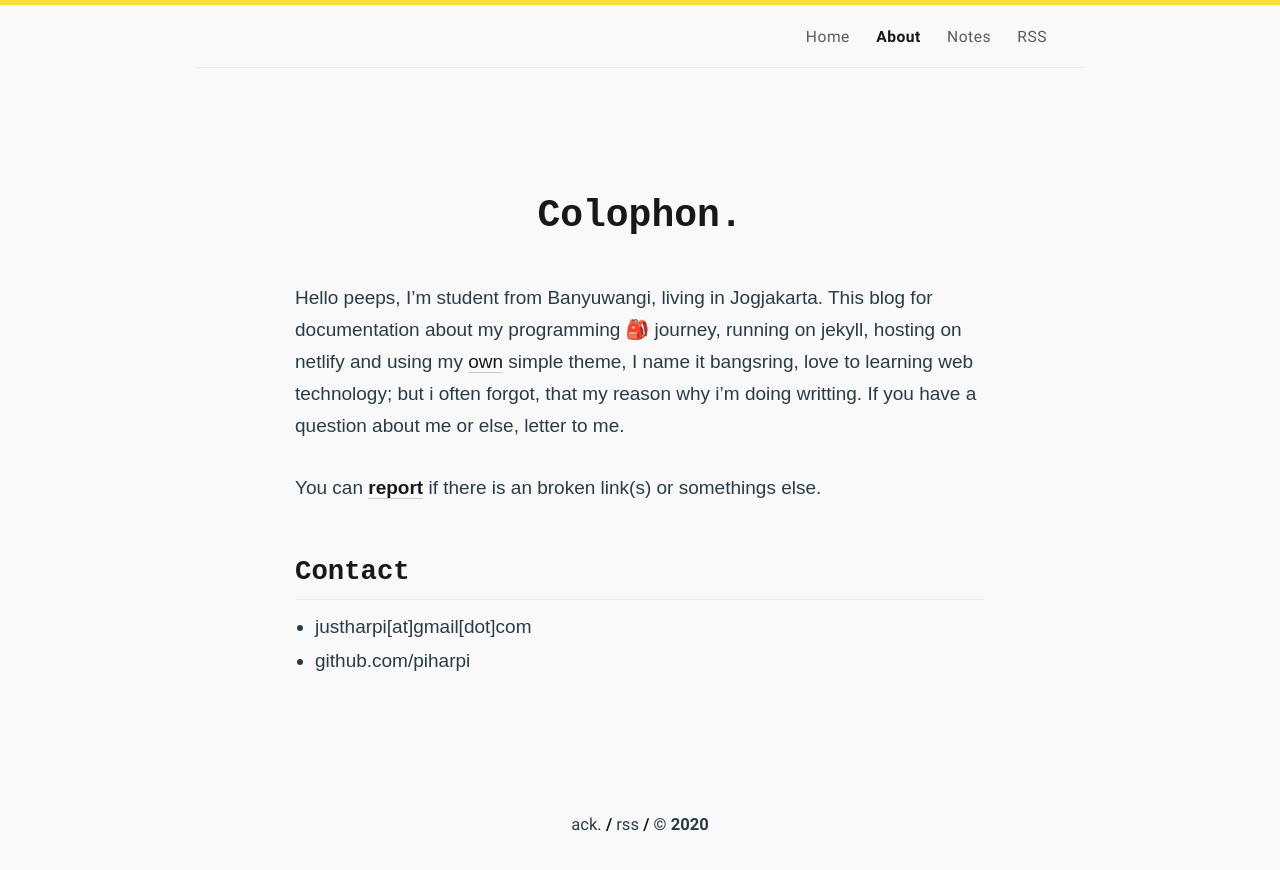
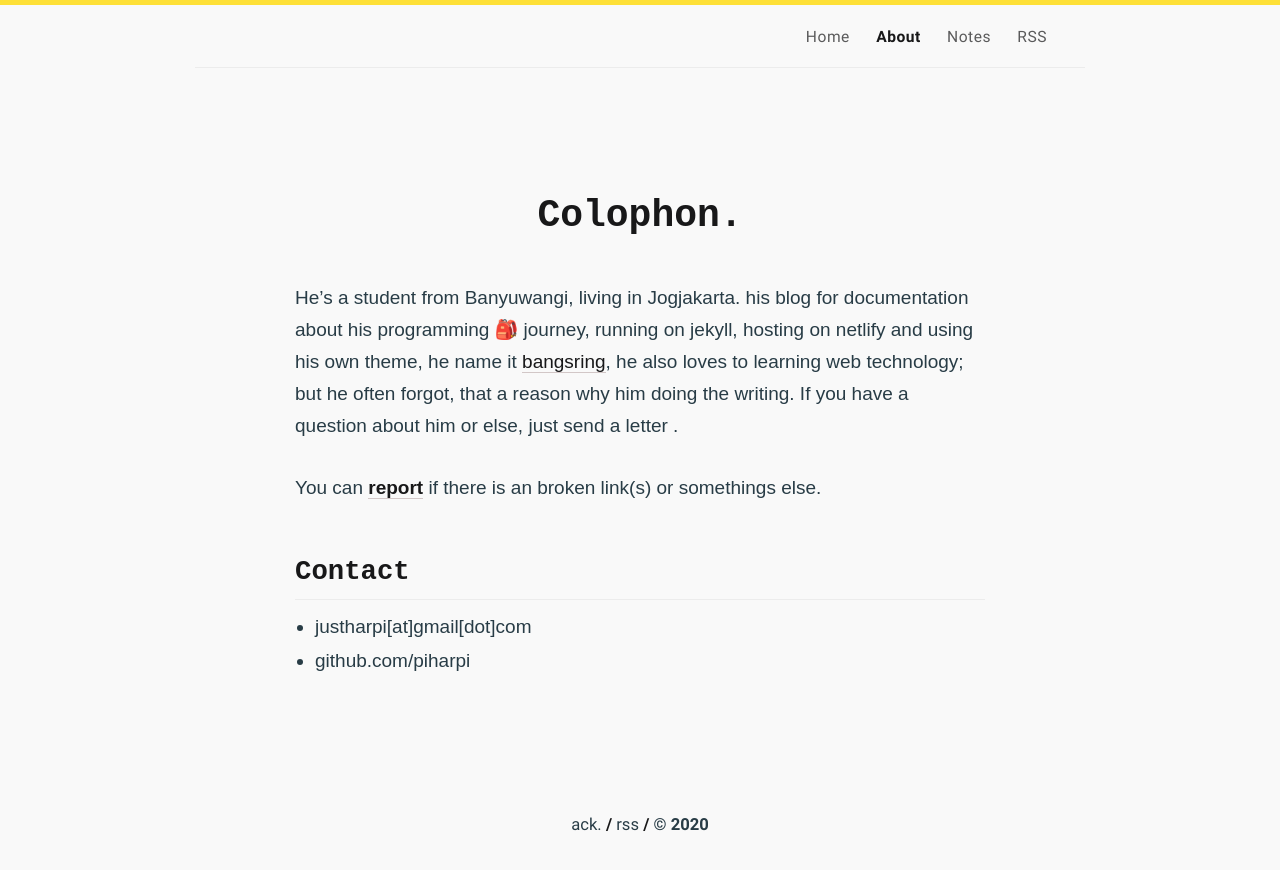
Before and after one commit to piharpi/piharpi.com, a Jekyll site: the page built from about.md, in a window 1280 px wide. Shown: the top 870 px of the page. Built offline with Jekyll 4.4.1, drawn with Linux system fonts in a browser that asks for light colours; some web fonts are replaced.

Commit message:
change bio to 3rd person style

```diff
--- a/_config.yml
+++ b/_config.yml
@@ -1,8 +1,8 @@
 # Site settings
 title: Mahendrata Harpi ⚡
 description: >-
-  I love writing about web technology, experience and as a journal for
-  documentation things what i learned in bahasa, meet me <a href="https://github.com/piharpi" target="_blank" rel="noopener">@github</a>.
+  He's writing in Bahasa about web technology and experience as a journal
+  for documentation things what he learned, meet him <a href="https://github.com/piharpi" target="_blank" rel="noopener">@github</a>.
 lang: en-US
 timezone: Asia/Jakarta
 icon: "favicon.ico"
--- a/about.md
+++ b/about.md
@@ -6,7 +6,7 @@
 comments: false
 ---
 
-Hello peeps, I'm student from Banyuwangi, living in Jogjakarta. This blog for documentation about my programming 🎒 journey, running on jekyll, hosting on netlify and using my [own](http://github.com/piharpi/bangsring) simple theme, I name it bangsring, love to learning web technology; but i often forgot, that my reason why i'm doing writting. If you have a question about me or else, letter to me.
+He's a student from Banyuwangi, living in Jogjakarta. his blog for documentation about his programming 🎒 journey, running on jekyll, hosting on netlify and using his own theme, he name it <a href="https://github.com/piharpi/piharpi.com" target="_blank" rel="noopener">bangsring</a>, he also loves to learning web technology; but he often forgot, that a reason why him doing the writing. If you have a question about him or else, just send a letter .
 
 You can **[report](https://github.com/piharpi/me/issues/new?template=bug_report.md)** if there is an broken link(s) or somethings else.
 
```
